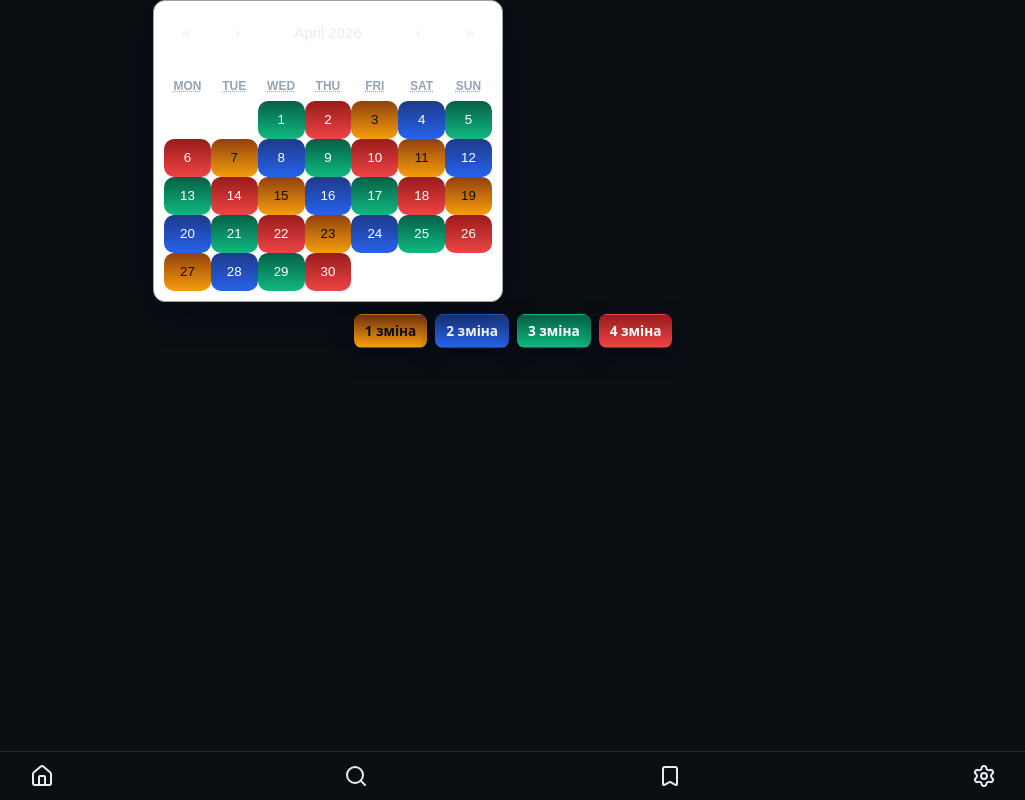
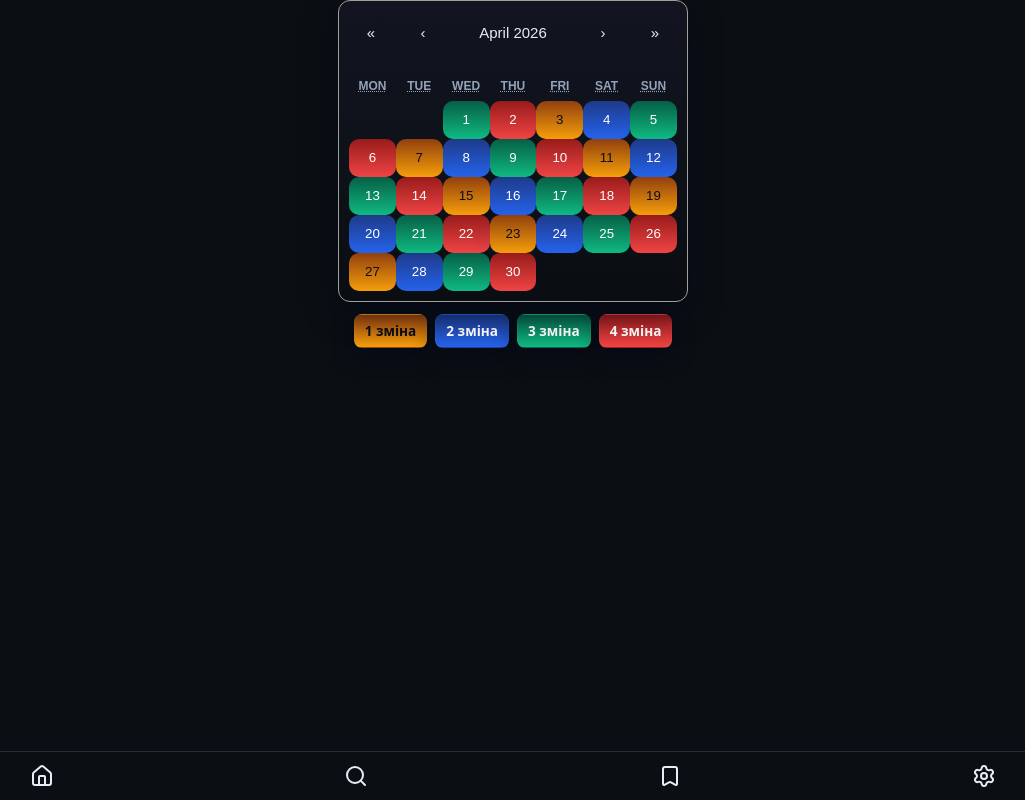
Before and after one commit to random-user-228/fire, a Next.js app: page /calendar in a window 1280 px wide. Shown: the whole page, without its empty margins (127-1152 px from the left). Built offline with nearby package versions, Linux system fonts and the light colour scheme.

Commit message:
modified:   app/components/calendar.tsx 	modified:   app/globals.css

```diff
--- a/app/components/calendar.tsx
+++ b/app/components/calendar.tsx
@@ -23,7 +23,8 @@ export default function FireCalendar() {
   const [value, setValue] = useState(new Date())
 
   return (
-    <div className="calendar-wrap">
+    <>
+    <div className="calendar-wrap mx-auto flex justify-center">
       <Calendar
         showNeighboringMonth={false}
         value={value}
@@ -32,12 +33,13 @@ export default function FireCalendar() {
           return `shift-${getShift(date)}`
         }}
       />
+    </div>
     <div className="legend" >
     <div className="shift-D">1 зміна</div>
     <div className="shift-A">2 зміна</div>
     <div className="shift-B">3 зміна</div>
     <div className="shift-C">4 зміна</div>
     </div>
-    </div>
+    </>
   )
 }
--- a/app/globals.css
+++ b/app/globals.css
@@ -6,8 +6,8 @@
   --card-2: #121521;
   --muted: #94a3b8;
   --accent: #2563eb;
-  background: linear-gradient(180deg, var(--card-2), rgba(10,14,18,0.9));
-  color: #E6EDF3;
+  background: linear-gradient(180deg, var(--card-2), rgba(10,14,18,0.9))!important;
+  color: #E6EDF3!important;
   border: 1px solid rgba(255,255,255,0.03);
   border-radius: 12px;
   padding: 10px;
@@ -15,6 +15,7 @@
   box-shadow: 0 10px 30px rgba(2,6,23,0.6);
   position: relative;
   z-index: 10;
+
 }
 
 /* навігація календаря */
@@ -39,7 +40,7 @@
   z-index: 30;
 }
 .react-calendar__navigation button:hover {
-  background: rgba(37,99,235,0.14);
+  background: rgba(37,99,235,0.14)!important;;
   transform: translateY(-2px);
   box-shadow: 0 6px 18px rgba(37,99,235,0.08);
 }
```
